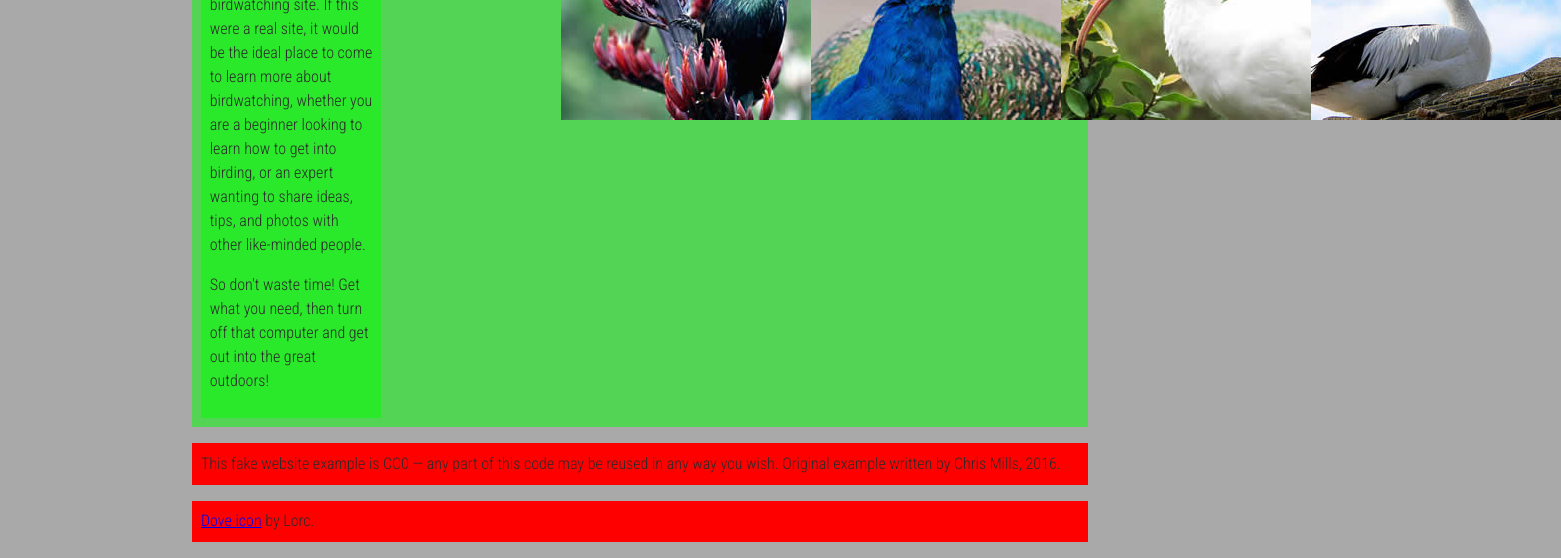
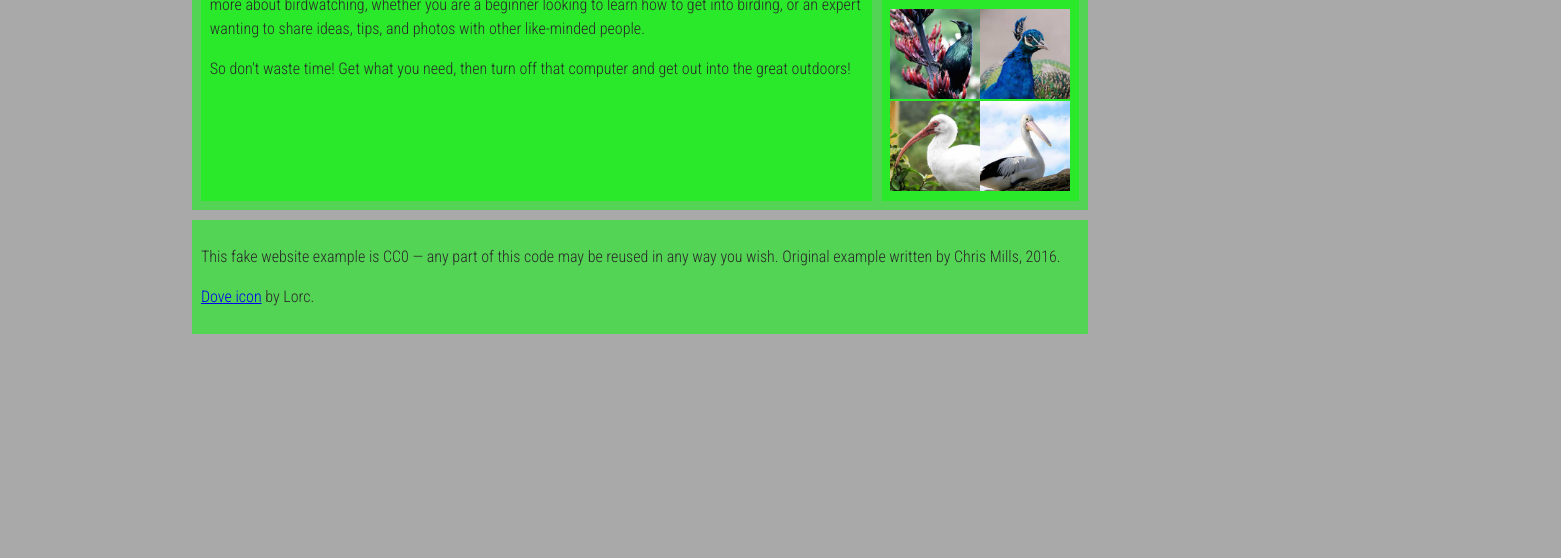
Before and after one commit to Dandre100/Dandre100.github.io, a plain HTML site: page lab1/part2/index.html in a window 1280 px wide. Shown: the part 342-900 px from the top of the page, 1561 px wide, since content can reach past the window. After the commit the page ends 800 px from the top, so only its background shows below. Drawn offline with Linux system fonts and the light colour scheme.

Commit message:
Update index.html
Nav bar appeared to be apart of the the main content so to fix this is moving the nav elements inside the header tag. The footer is for the remaining content at the bottom

```diff
--- a/lab1/part2/index.html
+++ b/lab1/part2/index.html
@@ -16,8 +16,7 @@
 
   <body>
   <header><h1>Birdwatching</h1>
-      <img src="./images/dove.png" alt="a simple dove logo"></header>
-
+      <img src="./images/dove.png" alt="a simple dove logo">
       <nav><ul>
         <li><span>Home</span></li>
         <li><a href="#">Get started</a></li>
@@ -26,7 +25,7 @@
         <li><a href="#">Forum</a></li>
       </ul>
 </nav>
-
+  </header>
 
   <main>
     <article><h2>Welcome</h2>
@@ -36,22 +35,19 @@
       <p>So don't waste time! Get what you need, then turn off that computer and get out into the great outdoors!</p>
 
       </article>
-      <h2>Favourite photos</h2>
+      <aside><h2>Favourite photos</h2>
+        <a href="./images/favorite-1.jpg"><img src="./images/favorite-1_th.jpg" alt="Small black bird, black claws, long black slender beak, links to larger version of the image"></a>
+        <a href="./images/favorite-2.jpg"><img src="./images/favorite-2_th.jpg" alt="Top half of a pretty bird with bright blue plumage on neck, light colored beak, blue headdress, links to larger version of the image"></a>
+        <a href="./images/favorite-3.jpg"><img src="./images/favorite-3_th.jpg" alt="Top half of a large bird with white plumage, very long curved narrow light colored break, links to larger version of the image"></a>
+        <a href="./images/favorite-4.jpg"><img src="./images/favorite-4_th.jpg" alt="Large bird, mostly white plumage with black plumage on back and rear, long straight white beak, links to larger version of the image"></a>
+      </aside>
+    </main>
 
-
-
-      <a href="./images/favorite-1.jpg"><img src="./images/favorite-1_th.jpg" alt="Small black bird, black claws, long black slender beak, links to larger version of the image"></a>
-      <a href="./images/favorite-2.jpg"><img src="./images/favorite-2_th.jpg" alt="Top half of a pretty bird with bright blue plumage on neck, light colored beak, blue headdress, links to larger version of the image"></a>
-      <a href="./images/favorite-3.jpg"><img src="./images/favorite-3_th.jpg" alt="Top half of a large bird with white plumage, very long curved narrow light colored break, links to larger version of the image"></a>
-      <a href="./images/favorite-4.jpg"><img src="./images/favorite-4_th.jpg" alt="Large bird, mostly white plumage with black plumage on back and rear, long straight white beak, links to larger version of the image"></a>
-
-
-   </main>
-
-
+    <footer>
       <p>This fake website example is CC0 — any part of this code may be reused in any way you wish. Original example written by Chris Mills, 2016.</p>
 
       <p><a href="http://game-icons.net/lorc/originals/dove.html">Dove icon</a> by Lorc.</p>
+    </footer>
 
   </body>
 </html>
```
